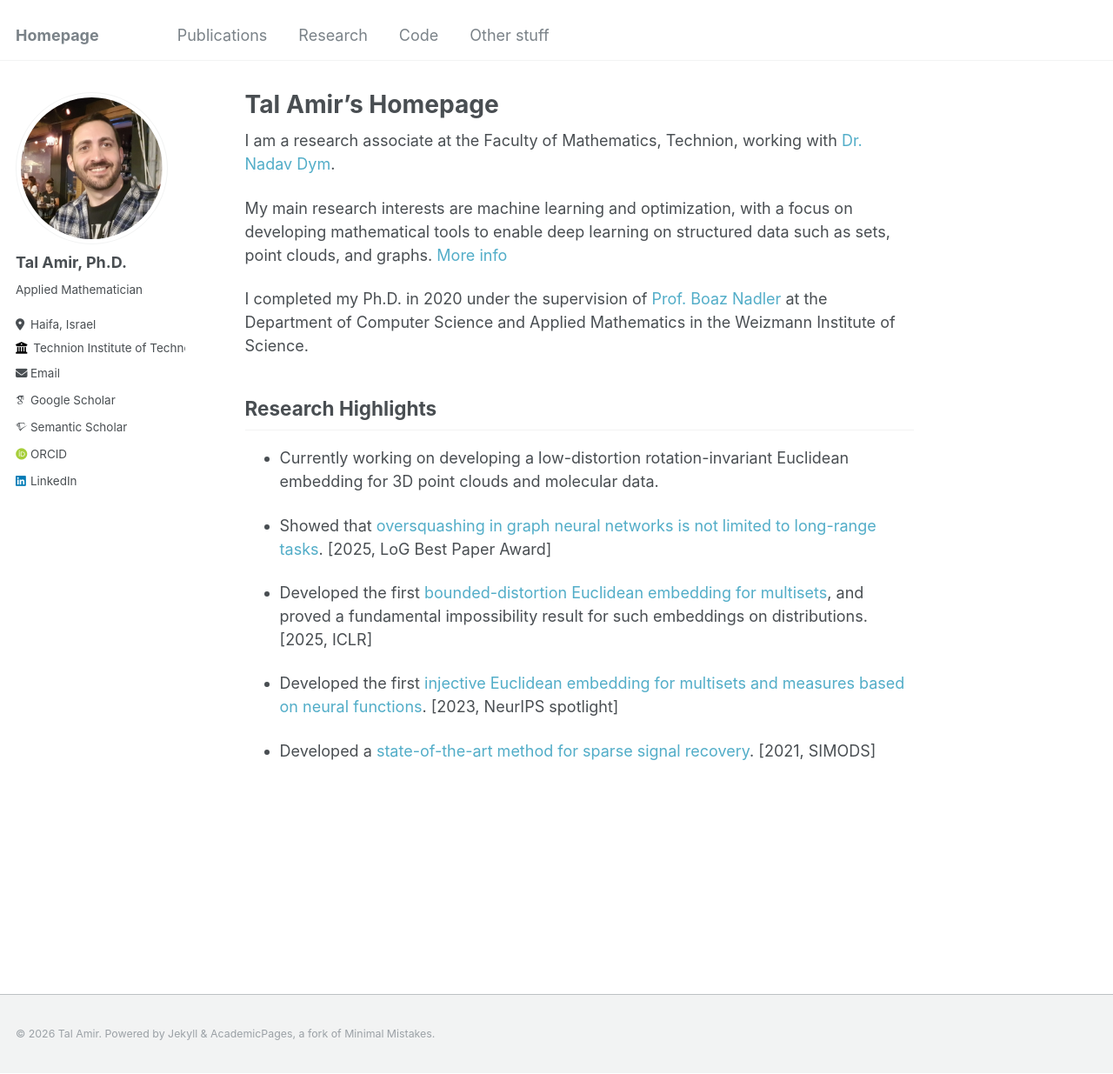
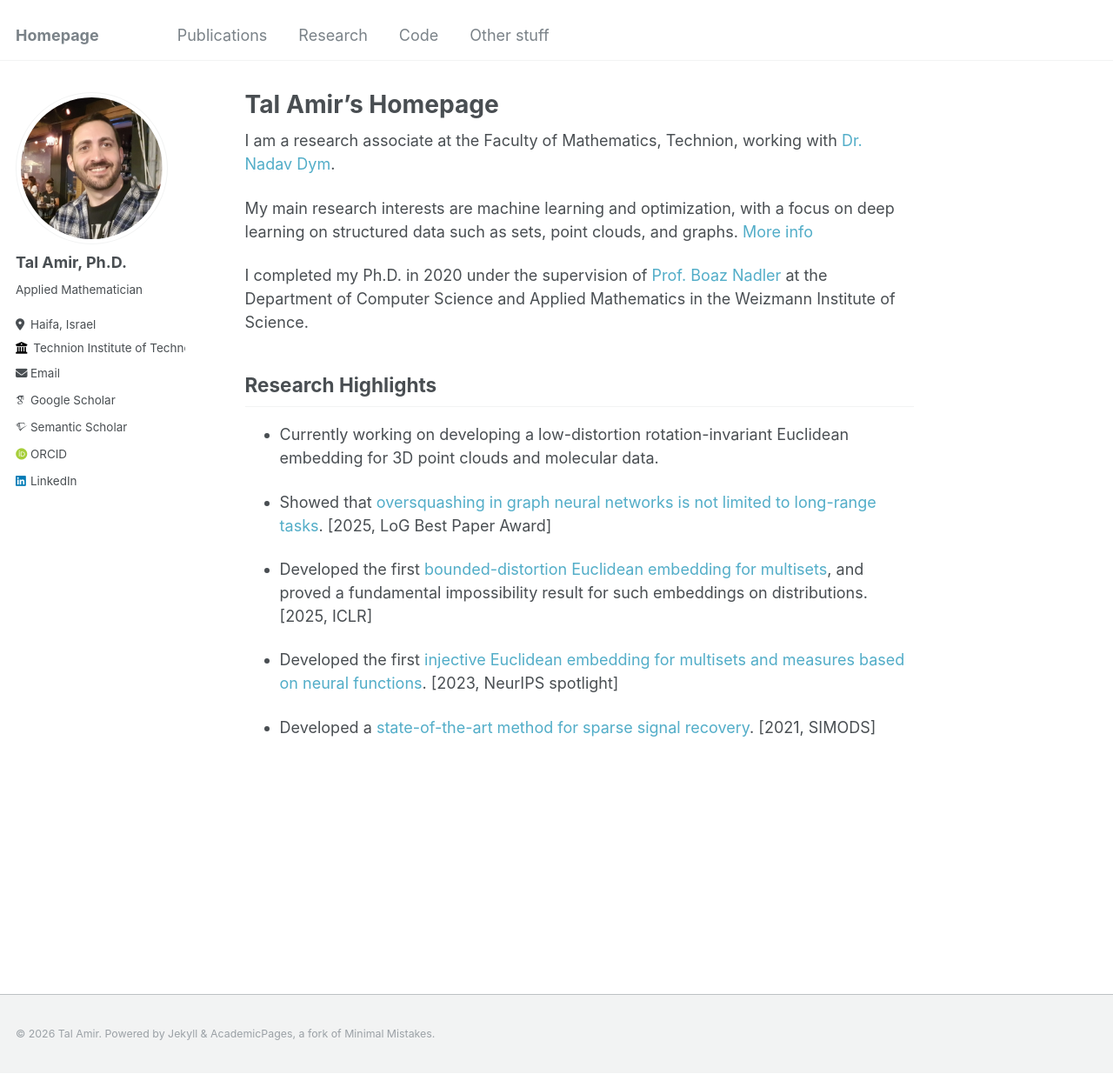
Before and after one commit to tal-amir/tal-amir.github.io, a Jekyll site: the page built from _pages/about.md, in a window 1280 px wide and 1235 px high. Shown: the whole window at 87% size. Built offline with Jekyll 4.4.1, drawn with Linux system fonts in a browser that asks for light colours; some web fonts are replaced.

Commit message:
Refreshing homepage

```diff
--- a/_pages/about.md
+++ b/_pages/about.md
@@ -9,7 +9,7 @@
 
 I am a research associate at the Faculty of Mathematics, Technion, working with [Dr. Nadav Dym](https://nadavdym.github.io).
 
-My main research interests are machine learning and optimization, with a focus on developing mathematical tools to enable deep learning on structured data such as sets, point clouds, and graphs. [More info](https://tal-amir.github.io/research/)
+My main research interests are machine learning and optimization, with a focus on deep learning on structured data such as sets, point clouds, and graphs. [More info](https://tal-amir.github.io/research/)
 
 I completed my Ph.D. in 2020 under the supervision of [Prof. Boaz Nadler](https://www.weizmann.ac.il/math/Nadler/home) at the Department of Computer Science and Applied Mathematics in the Weizmann Institute of Science.
 
```
